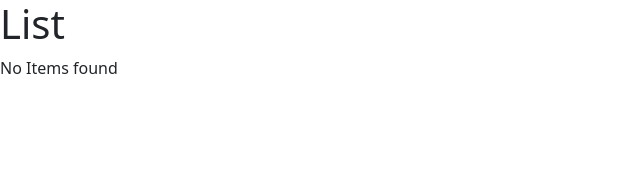
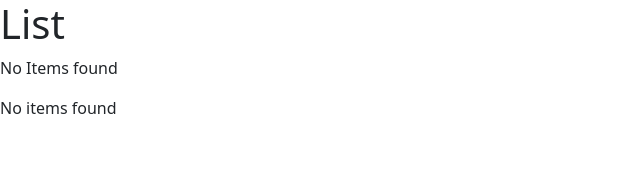
Before and after one commit to Ufhano/quick-brushup, a React (Vite) app: page / in a window 1280 px wide. Shown: the top 186 px of the page, without its empty margins (0-640 px from the left). Built offline with nearby package versions, Linux system fonts and the light colour scheme.

Commit message:
Update ListGroup.tsx

```diff
--- a/src/Components/ListGroup.tsx
+++ b/src/Components/ListGroup.tsx
@@ -9,6 +9,7 @@ function ListGroup() {
     <>
       <h1>List</h1>
       {items.length ===0? <p>No Items found</p>:null}
+      {items.length===0 && <p>No items found</p>}
       <ul className="list-group">
         {items.map((item) => (
           <li key={item}> {item}</li>
```
